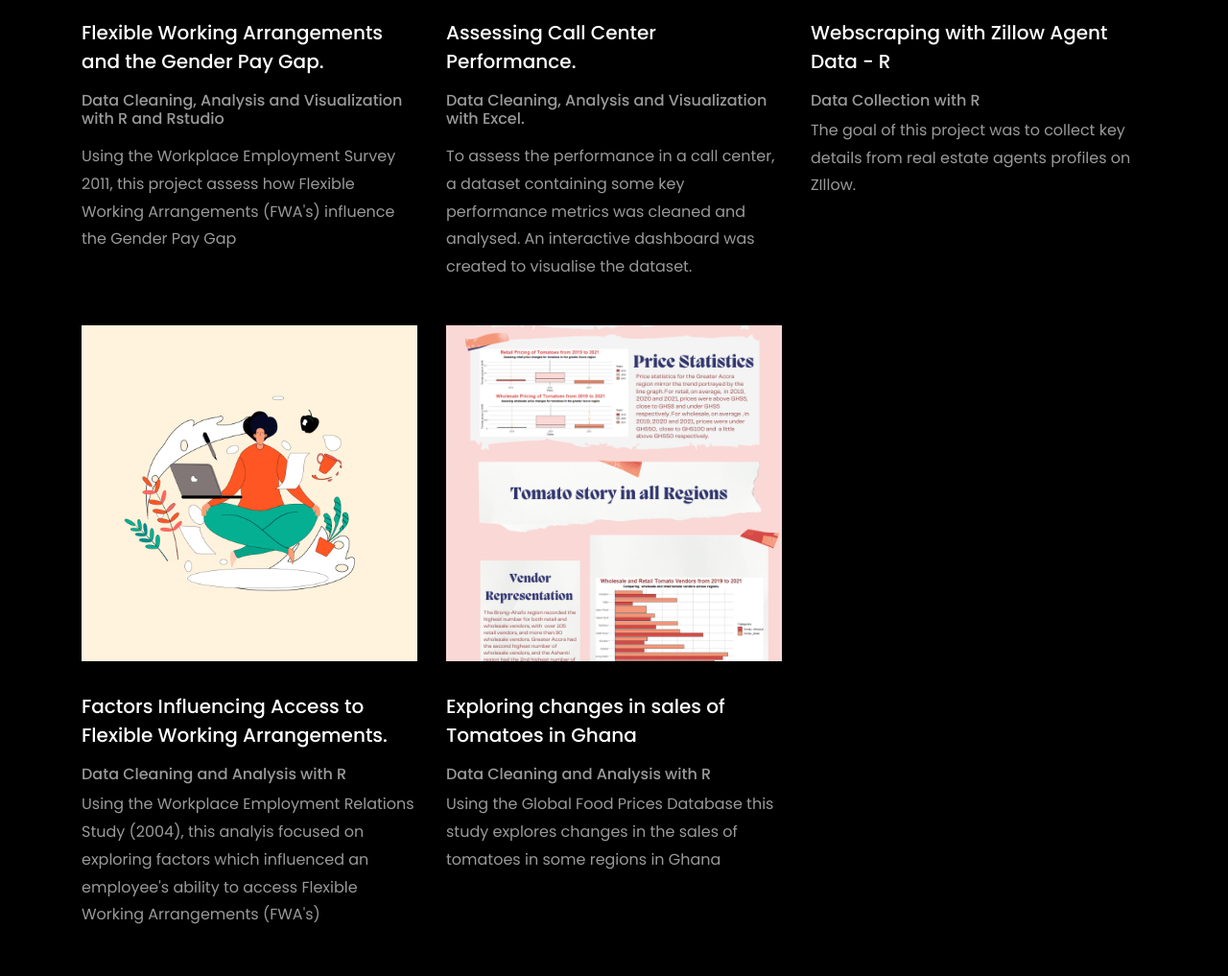
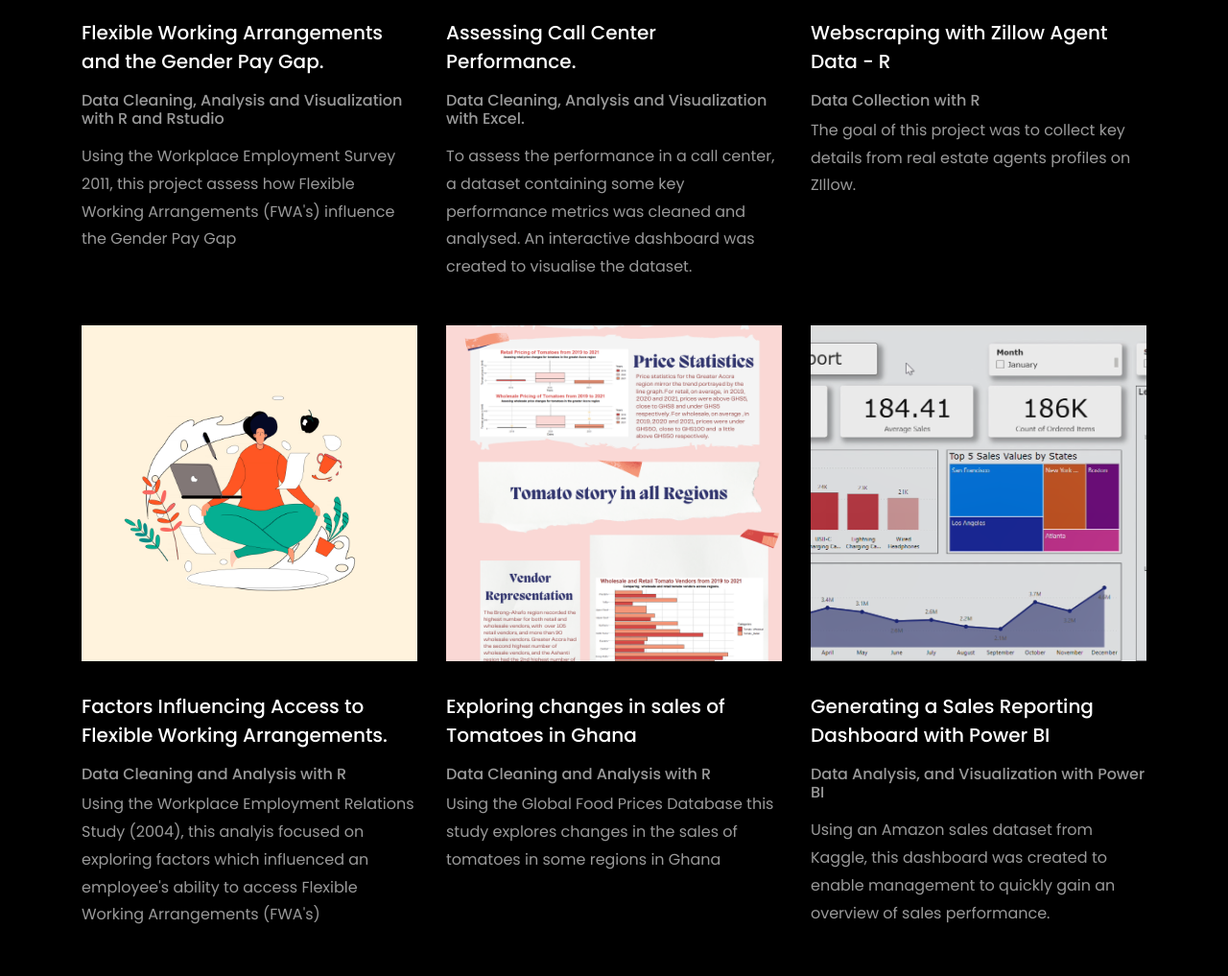
Before and after one commit to AkosuaKissiedu/AkosuaKissiedu.github.io, a plain HTML site: page index.html in a window 1280 px wide. Shown: the part 1494-2511 px from the top of the page at 96% size. Drawn offline with Linux system fonts and the light colour scheme; files whose address does not match are found by name.

Commit message:
Addition  of Power Bi project

```diff
--- a/index.html
+++ b/index.html
@@ -63,7 +63,7 @@
 		          	<div class="text">
 		          		<span class="subheading">Hello!</span>
 			            <h1 class="mb-4 mt-3">I'm <span>Akosua Kissiedu</span></h1>
-			            <h2 class="mb-4">A Business Analyst</h2>
+			            <h2 class="mb-4">A Business-Intelligence Analyst</h2>
 		            </div>
 		          </div>
 	        	</div>
@@ -85,6 +85,7 @@
 		  </div>
 
 		   <div class="row d-flex">
+
 				<div class="col-md-4 d-flex ftco-animate">
 					<div class="blog-entry justify-content-end">
 						<a href="/single.html#one_section" class="block-20" style="background-image: url('images/image_1.jpg');"></a>
@@ -162,6 +163,21 @@
 					</div>
 				</div>
 
+				<div class="col-md-4 d-flex ftco-animate">
+					<div class="blog-entry justify-content-end">
+						<a href="/single.html#one_section" class="block-20" style="background-image: url('images/image_19.png');"></a>
+						<div class="text mt-3 float-right d-block">
+							<div class="d-flex align-items-center mb-3 meta">
+								<p class="mb-0">
+								</p>
+							</div>
+							<h3 class="heading"><a href="/single.html#six_section">Generating a Sales Reporting Dashboard with Power BI</a></h3>
+							<h6><p>Data Analysis, and Visualization with Power BI</p></h6>
+							<p> Using an Amazon sales dataset from Kaggle, this dashboard was created to enable management to quickly gain an overview of sales performance. </p>
+						</div>
+					</div>
+				</div>
+		   </div>
 		</div>
 	</section>
 
```
Also changed, not shown: images/image_19.png (added). Lines whose indentation alone changed are shown as unchanged.
